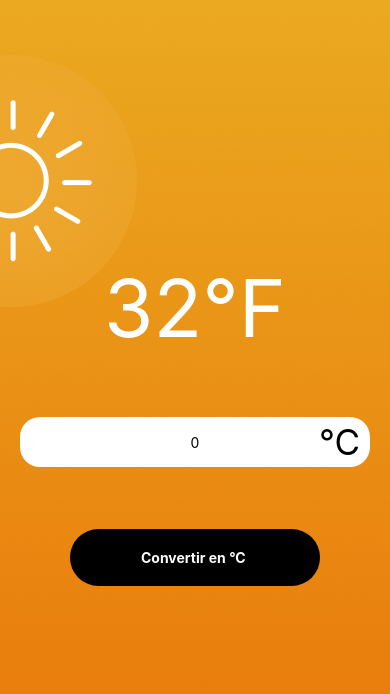
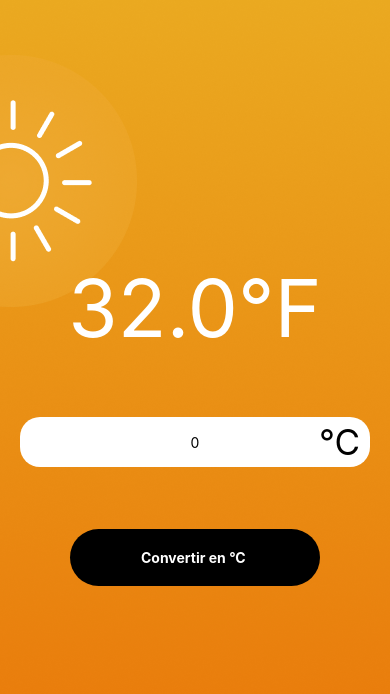
Before and after one commit to ialim0/weather-converter, a React Native app in the folder weather-app/: screen / in a window 390 px wide. Shown: the top 694 px of the page. Built offline with nearby package versions, Linux system fonts and the light colour scheme.

Commit message:
Version 1

```diff
--- a/weather-app/App.js
+++ b/weather-app/App.js
@@ -21,7 +21,7 @@ export default function App() {
 
     <ImageBackground source={hotImage}style={s.container} >
       <View style={s.workspace}>
-       <TemperatureDisplay value={convertTemp(unitMirror,inputValue)} unit={unitMirror}/>
+       <TemperatureDisplay value={convertTemp(unitMirror,inputValue).toFixed(1)} unit={unitMirror}/>
         <InputTemperature onChangeText={setInputValue}   defaultValue={DEFAULT_TEMPERATURE} unit={currentUnit}  />
 
         <View>
```
